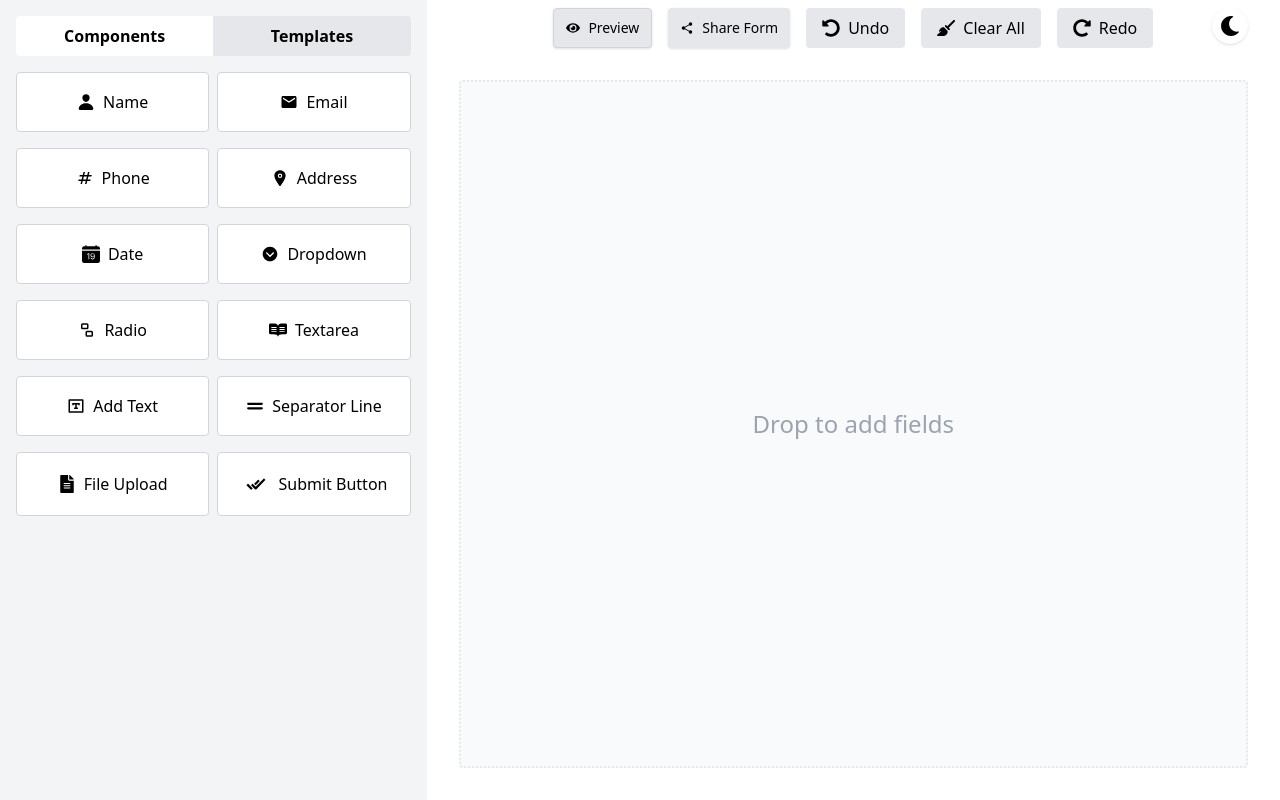
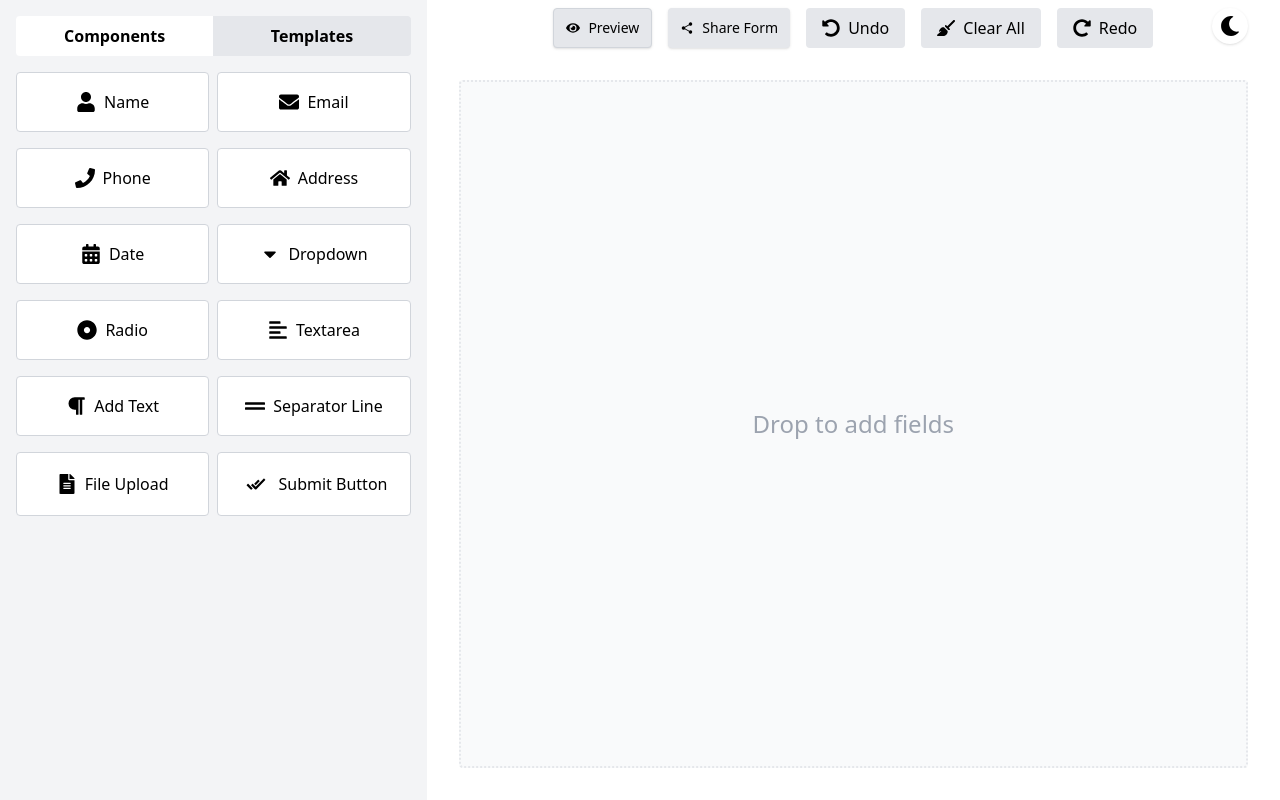
Before and after one commit to Abhi47Singh/react-forms-builder, a React (Vite) app: page / in a window 1280 px wide. Built offline with nearby package versions, Linux system fonts and the light colour scheme.

Commit message:
last part is remains--- config

```diff
--- a/src/App.jsx
+++ b/src/App.jsx
@@ -171,16 +171,7 @@ export default function App() {
   };
 
   const addField = (cfg) => {
-    const count = cfg.type === "name" && cfg.width === 50 ? 2 : 1;
-    const newFields = [];
-    for (let i = 0; i < count; i++) {
-      newFields.push({
-        ...cfg,
-        id: `${cfg.type}-${Date.now()}-${i}`,
-        value: "",
-      });
-    }
-    setFields((prev) => [...prev, ...newFields]);
+    setFields((prev) => [...prev, { ...cfg }]);
   };
 
   const updateField = (id, updates) => {
@@ -243,6 +234,7 @@ export default function App() {
 
       {/* Mobile Sidebar Drawer */}
       <MobileSidebarDrawer
+        onAddField={addField}
         open={drawerOpen}
         onClose={() => setDrawerOpen(false)}
         COMPONENTS={COMPONENTS}
--- a/src/components/FieldConfigForm.jsx
+++ b/src/components/FieldConfigForm.jsx
@@ -5,6 +5,7 @@ export default function FieldConfigForm({
   config,
   setConfig,
   updateField,
+  onAddField,
   onCancel,
 }) {
   const labelInputRef = useRef(null);
@@ -41,9 +42,16 @@ export default function FieldConfigForm({
   }, [localValue, config.type]);
 
   const handleSave = () => {
-    if (config.id) {
-      updateField(config.id, { ...config, placeholder: localValue });
+    if (!config.id && typeof onAddField === "function") {
+      // Add a unique id for the new field
+      onAddField({
+        ...config,
+        id: `${config.type}-${Date.now()}-${Math.floor(Math.random() * 10000)}`,
+      });
+    } else if (config.id && typeof updateField === "function") {
+      updateField(config.id, config);
     }
+    setConfig(null);
     onCancel();
   };
 
@@ -270,9 +278,8 @@ export default function FieldConfigForm({
 
       <div className="flex gap-2 mt-4">
         <button
+          className="bg-green-600 text-white px-8 py-3 rounded-lg text-lg font-semibold"
           onClick={handleSave}
-          className="flex-1 py-2 bg-green-600 text-white rounded transition-colors duration-150 hover:bg-green-700"
-          disabled={!!error}
         >
           {config.id ? "Save" : "Add to Form"}
         </button>
--- a/src/components/FormBuilder.jsx
+++ b/src/components/FormBuilder.jsx
@@ -31,6 +31,7 @@ export default function FormBuilder({
   handleShare,
   openMobilePreview, // <-- add this
   openDesktopPreview, // <-- add this
+  onAddField
 }) {
   const { setNodeRef } = useDroppable({ id: "form-dropzone" });
   const dropzoneRef = useRef(null);
--- a/src/components/MobileSidebarDrawer.jsx
+++ b/src/components/MobileSidebarDrawer.jsx
@@ -18,6 +18,7 @@ export default function MobileSidebarDrawer({
   handleShare,
   openMobilePreview,
   openDesktopPreview,
+  onAddField, // <-- Add this line
 }) {
   const [menuKey, setMenuKey] = useState(0);
 
@@ -142,9 +143,23 @@ export default function MobileSidebarDrawer({
             <div className="grid w-full mt-14 gap-y-6 mb-32 xxs:grid-cols-2 grid-cols-1">
               {/* Render components as draggable items */}
               {COMPONENTS.map((comp, i) => (
-                <div
+                <button
                   key={comp.type}
                   className="flex items-center justify-evenly bg-gray-100 dark:bg-gray-700 rounded-lg py-4 text-lg font-semibold shadow hover:bg-gray-200 dark:hover:bg-gray-600 transition cursor-pointer text-center w-[80%] mx-auto xs500:flex-row xxs:flex-col flex-row"
+                  onClick={() => {
+                    setConfig({
+                      ...comp,
+                      id: undefined, // Let config form know it's a new field
+                      label: comp.label,
+                      width: 100,
+                      options:
+                        comp.type === "dropdown" || comp.type === "radio"
+                          ? ["Option 1"]
+                          : undefined,
+                      value: "",
+                    });
+                    setTab("config");
+                  }}
                 >
                   <span
                     className={`${comp.type === "submit" ? "text-3xl" : ""}`}
@@ -153,7 +168,7 @@ export default function MobileSidebarDrawer({
                       React.createElement(typeIcons[comp.type])}
                   </span>
                   <span className="">{comp.label}</span>
-                </div>
+                </button>
               ))}
             </div>
           )}
@@ -173,6 +188,7 @@ export default function MobileSidebarDrawer({
                 config={config}
                 setConfig={setConfig}
                 updateField={updateField}
+                onAddField={onAddField}
                 onCancel={() => {
                   setConfig(null);
                   setTab(null);
--- a/src/components/PreviewField.jsx
+++ b/src/components/PreviewField.jsx
@@ -219,7 +219,7 @@ export default function PreviewField({ field, value, setValue, readonly, error }
           <div className="relative mb-4">
             {(field.type === "text" || field.type === "name") && (
               <span className="absolute inset-y-0 left-0 flex items-center pl-3 text-gray-400 pointer-events-none">
-                <FaUser />
+                {FaUser}
               </span>
             )}
             {field.type === "email" && (
--- a/src/components/Sidebar.jsx
+++ b/src/components/Sidebar.jsx
@@ -15,6 +15,21 @@ export default function Sidebar({
   tab, // <-- Use tab from props
   setTab, // <-- Use setTab from props
 }) {
+  const handleTapAdd = (comp) => {
+    setConfig({
+      ...comp,
+      id: undefined, // Let config form know it's a new field
+      label: comp.label,
+      width: 100,
+      options:
+        comp.type === "dropdown" || comp.type === "radio"
+          ? ["Option 1"]
+          : undefined,
+      value: "",
+    });
+    setTab("config");
+  };
+
   return (
     <div className="hidden ms:block w-1/3 p-4 bg-gray-100 dark:bg-gray-800 text-black dark:text-white overflow-auto relative">
       {/* Tab Switcher */}
@@ -48,22 +63,17 @@ export default function Sidebar({
                 <SidebarDraggable
                   key={comp.type}
                   type={comp.type}
-									label={
-										comp.type === "file" ? (
-											<span className="flex items-center gap-2">
-												<FaFileAlt className="text-lg hidden lg:inline " />
-												{comp.label}
-											</span>
-										) : (
-											comp.label
-										)
-									}
+                  label={comp.label}
+                  onTapAdd={() => handleTapAdd(comp)}
                 />
               ))}
             </div>
           )}
           {tab === "templates" && (
-						<SidebarTemplates templates={TEMPLATES} onUseTemplate={onUseTemplate} />
+            <SidebarTemplates
+              templates={TEMPLATES}
+              onUseTemplate={onUseTemplate}
+            />
           )}
         </>
       ) : (
--- a/src/components/SidebarDraggable.jsx
+++ b/src/components/SidebarDraggable.jsx
@@ -1,49 +1,50 @@
 // SidebarDraggable.jsx
 import React from "react";
 import { useDraggable } from "@dnd-kit/core";
-import { IoIosDoneAll } from "react-icons/io";
-import { FaGripLines, FaReadme } from "react-icons/fa6";
-import { RiTextSnippet } from "react-icons/ri";
-import { LuUngroup } from "react-icons/lu";
-import { IoIosArrowDropdownCircle } from "react-icons/io";
-import { BsCalendarDateFill } from "react-icons/bs";
-import { IoLocation, IoPerson } from "react-icons/io5";
-import { MdNumbers, MdEmail } from "react-icons/md";
+import { typeIcons } from "./icons";
 
-const typeIconMap = {
-  name: <IoPerson className="hidden lg:inline text-lg" />,
-  email: <MdEmail className="hidden lg:inline text-lg" />,
-  phone: <MdNumbers className="hidden lg:inline text-lg" />,
-  address: <IoLocation className="hidden lg:inline text-lg" />,
-  date: <BsCalendarDateFill className="hidden lg:inline text-lg" />,
-  dropdown: <IoIosArrowDropdownCircle className="hidden lg:inline text-lg" />,
-  radio: <LuUngroup className="hidden lg:inline text-lg" />,
-  textarea: <FaReadme className="hidden lg:inline text-lg" />,
-  p: <RiTextSnippet className="hidden lg:inline text-lg" />,
-  paragraph: <RiTextSnippet className="hidden lg:inline text-lg" />,
-  hr: <FaGripLines className="hidden lg:inline text-lg" />,
-  // file: <FaReadme className="hidden lg:inline text-lg" />,
-  submit: <IoIosDoneAll className="hidden lg:inline text-3xl" />,
-};
+export default function SidebarDraggable({ type, label, onTapAdd }) {
+  const isDesktop = typeof window !== "undefined" && window.innerWidth >= 840;
 
-export default function SidebarDraggable({ type, label }) {
-  const { attributes, listeners, setNodeRef } = useDraggable({
+  if (!isDesktop) {
+    // Mobile: tap to add only
+    return (
+      <div
+        className="w-full py-4 px-2 rounded bg-white dark:bg-gray-900 border border-gray-300 dark:border-gray-600 capitalize select-none flex items-center justify-center dark:text-white mb-2 text-center cursor-pointer"
+        tabIndex={0}
+        role="button"
+        onClick={onTapAdd}
+        style={{ minHeight: 60 }}
+      >
+        <span className="flex items-center gap-2 justify-center w-full">
+          {typeIcons[type] && React.createElement(typeIcons[type])}
+          {label}
+        </span>
+      </div>
+    );
+  }
+
+  // Desktop: drag only
+  const { attributes, listeners, setNodeRef, isDragging } = useDraggable({
     id: `sidebar-${type}`,
     data: { fromSidebar: true },
   });
 
   return (
     <div
-      className="w-full py-4 px-2 rounded bg-white dark:bg-gray-900 border border-gray-300 dark:border-gray-600 capitalize select-none flex items-center justify-center cursor-grab active:cursor-grabbing dark:text-white mb-2 text-center"
-      tabIndex={0}
-      role="button"
       ref={setNodeRef}
       {...attributes}
       {...listeners}
+      className={`w-full py-4 px-2 rounded bg-white dark:bg-gray-900 border border-gray-300 dark:border-gray-600 capitalize select-none flex items-center justify-center dark:text-white mb-2 text-center cursor-grab ${
+        isDragging ? "opacity-50" : ""
+      }`}
       style={{ minHeight: 60 }}
     >
       <span className="flex items-center gap-2 justify-center w-full">
-        {typeIconMap[type]}
+        {typeIcons[type] &&
+          React.createElement(typeIcons[type], {
+            className: type === "submit" ? "text-3xl" : "text-xl",
+          })}
         {label}
       </span>
     </div>
```
Lines whose indentation alone changed are shown as unchanged.
